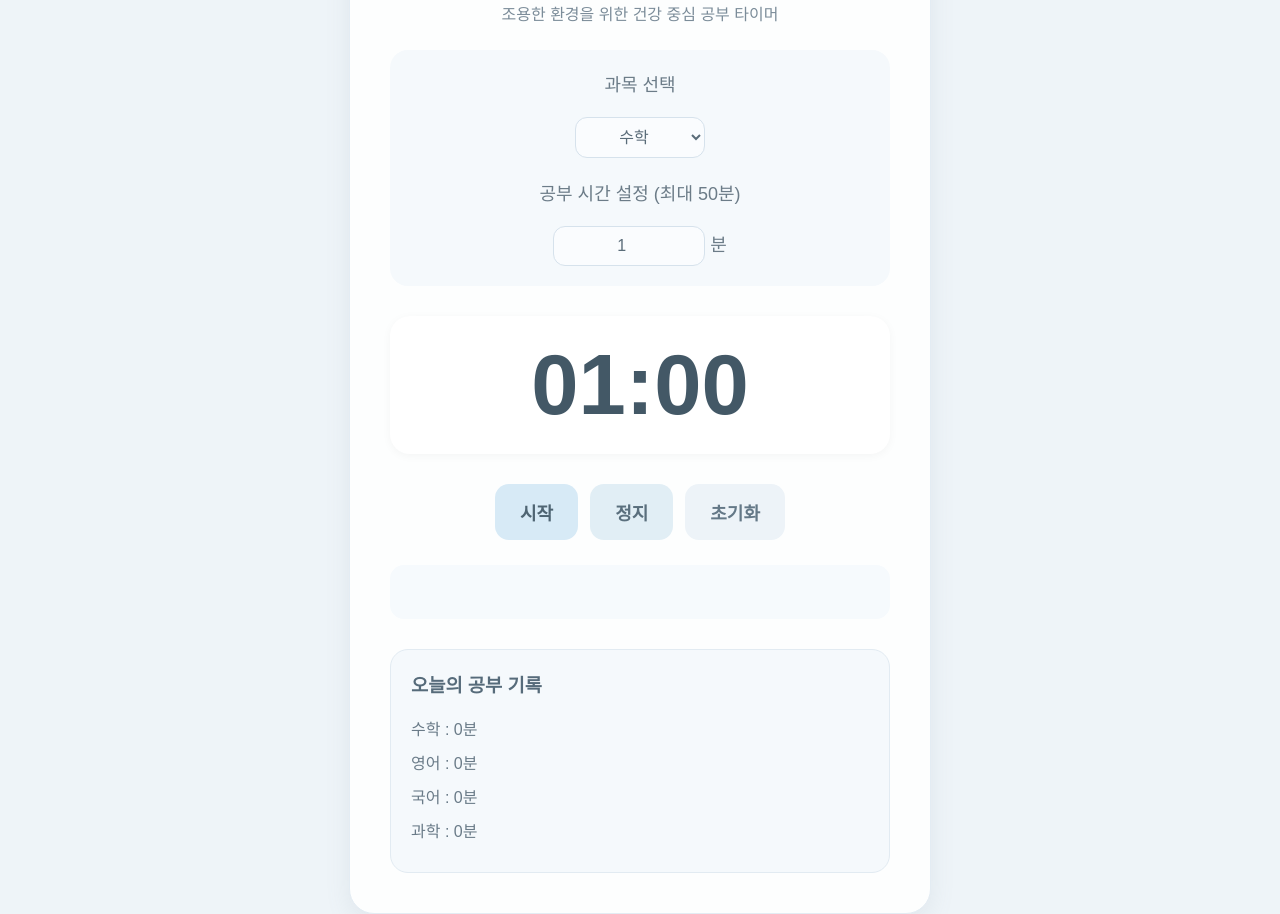
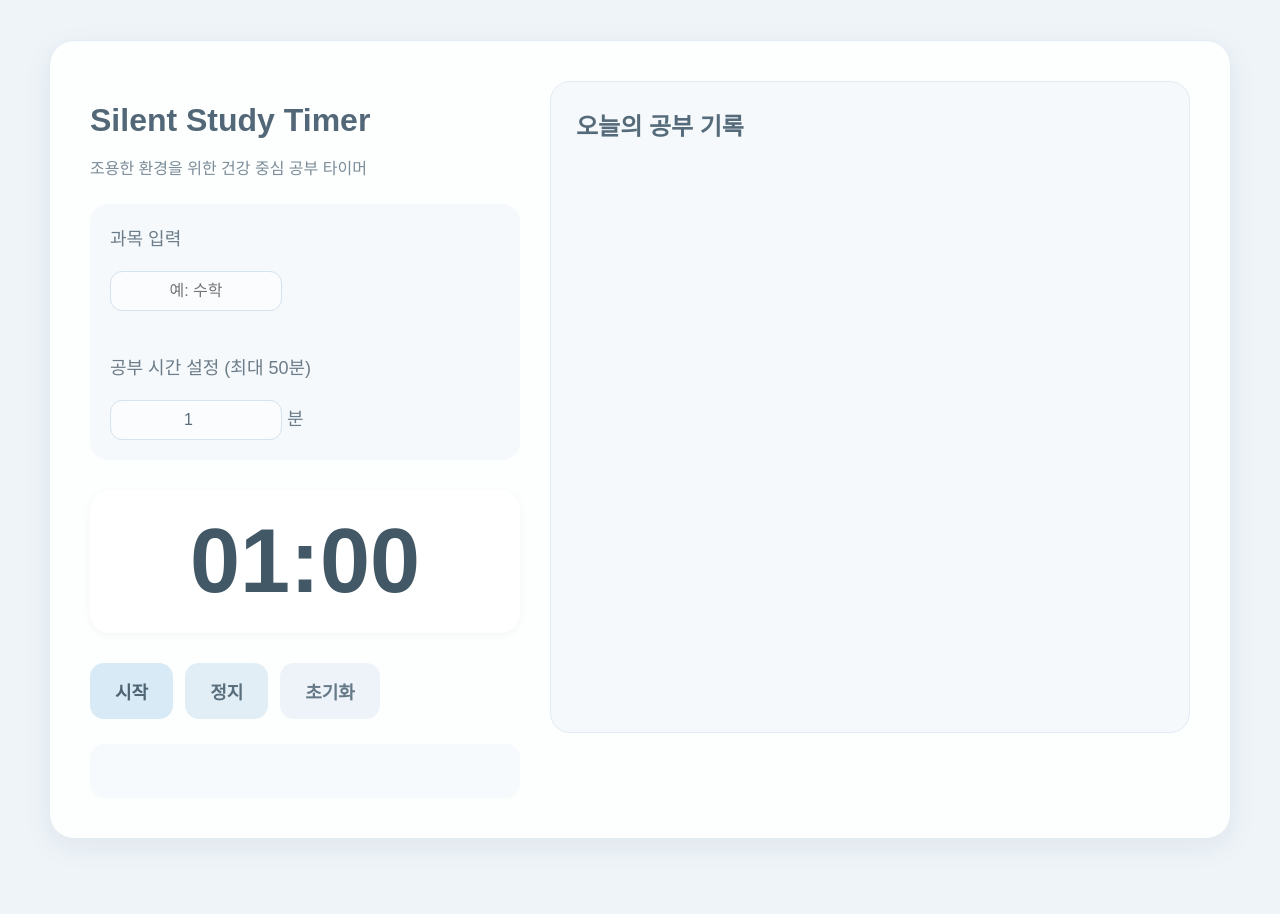
Before and after one commit to Minkyoung-09/Health-Study-Timer, a plain HTML site: page index.html in a window 1280 px wide. After the commit the page ends 879 px from the top, so only its background shows below. Drawn offline with Linux system fonts and the light colour scheme.

Commit message:
Update index.html

```diff
--- a/index.html
+++ b/index.html
@@ -11,22 +11,28 @@
 
 body{
     margin:0;
-    padding:0;
+    padding:40px;
 
-    height:100vh;
-
-    display:flex;
-    justify-content:center;
-    align-items:center;
+    min-height:100vh;
 
     background:#EEF4F8;
 
     font-family:Arial, sans-serif;
+
+    box-sizing:border-box;
 }
 
 .container{
 
-    width:500px;
+    width:1100px;
+
+    margin:auto;
+
+    display:flex;
+
+    gap:30px;
+
+    align-items:flex-start;
 
     background:#FDFEFE;
 
@@ -34,11 +40,14 @@ body{
 
     border-radius:25px;
 
-    text-align:center;
-
     box-shadow:0 8px 25px rgba(120,140,160,0.12);
 
     border:1px solid #E3ECF3;
+}
+
+.left-panel{
+
+    width:430px;
 }
 
 h1{
@@ -66,9 +75,9 @@ p{
     border-radius:18px;
 }
 
-select,input{
+input{
 
-    width:130px;
+    width:150px;
 
     padding:10px;
 
@@ -89,7 +98,7 @@ select,input{
 
 #timer{
 
-    font-size:85px;
+    font-size:90px;
 
     font-weight:bold;
 
@@ -103,14 +112,14 @@ select,input{
 
     padding:20px;
 
+    text-align:center;
+
     box-shadow:0 2px 10px rgba(0,0,0,0.04);
 }
 
 .button-group{
 
     display:flex;
-
-    justify-content:center;
 
     gap:12px;
 
@@ -181,31 +190,41 @@ button:hover{
 
 .study-record{
 
-    margin-top:30px;
+    flex:1;
+
+    min-height:600px;
 
     background:#F5F9FC;
 
-    border-radius:18px;
+    border-radius:20px;
 
-    padding:20px;
-
-    text-align:left;
+    padding:25px;
 
     border:1px solid #E2EBF2;
+
+    overflow-y:auto;
 }
 
-.study-record h3{
+.study-record h2{
 
     margin-top:0;
 
     color:#566B7A;
 }
 
-.study-record p{
+.record-item{
 
-    margin:10px 0;
+    background:white;
 
-    color:#6A7B88;
+    padding:15px;
+
+    border-radius:14px;
+
+    margin-bottom:12px;
+
+    color:#60707D;
+
+    box-shadow:0 2px 8px rgba(0,0,0,0.03);
 }
 
 .break{
@@ -220,29 +239,23 @@ button:hover{
 
 <div class="container">
 
+    <div class="left-panel">
+
         <h1>Silent Study Timer</h1>
 
         <p>조용한 환경을 위한 건강 중심 공부 타이머</p>
 
         <div class="time-setting">
 
-        과목 선택
+            과목 입력
 
             <br><br>
 
-        <select id="subject">
+            <input type="text"
+                   id="subject"
+                   placeholder="예: 수학">
 
-            <option value="수학">수학</option>
-
-            <option value="영어">영어</option>
-
-            <option value="국어">국어</option>
-
-            <option value="과학">과학</option>
-
-        </select>
-
-        <br><br>
+            <br><br><br>
 
             공부 시간 설정 (최대 50분)
 
@@ -272,17 +285,13 @@ button:hover{
 
         <div id="message"></div>
 
+    </div>
+
     <div class="study-record">
 
-        <h3>오늘의 공부 기록</h3>
+        <h2>오늘의 공부 기록</h2>
 
-        <p id="mathRecord">수학 : 0분</p>
-
-        <p id="englishRecord">영어 : 0분</p>
-
-        <p id="koreanRecord">국어 : 0분</p>
-
-        <p id="scienceRecord">과학 : 0분</p>
+        <div id="recordList"></div>
 
     </div>
 
@@ -304,6 +313,8 @@ const message = document.getElementById("message");
 
 const subject = document.getElementById("subject");
 
+const recordList = document.getElementById("recordList");
+
 let time = 60;
 
 let breakTime = 600;
@@ -314,28 +325,8 @@ let running = false;
 
 let isBreak = false;
 
-let studyData = JSON.parse(localStorage.getItem("studyData")) || {
-
-    수학:0,
-    영어:0,
-    국어:0,
-    과학:0
-};
-
-function updateRecords(){
-
-    document.getElementById("mathRecord").innerText =
-    `수학 : ${studyData["수학"]}분`;
-
-    document.getElementById("englishRecord").innerText =
-    `영어 : ${studyData["영어"]}분`;
-
-    document.getElementById("koreanRecord").innerText =
-    `국어 : ${studyData["국어"]}분`;
-
-    document.getElementById("scienceRecord").innerText =
-    `과학 : ${studyData["과학"]}분`;
-}
+let studyData =
+JSON.parse(localStorage.getItem("studyData")) || {};
 
 function updateTimer(){
 
@@ -348,6 +339,23 @@ function updateTimer(){
     seconds = String(seconds).padStart(2,"0");
 
     timer.innerText = `${minutes}:${seconds}`;
+}
+
+function updateRecords(){
+
+    recordList.innerHTML = "";
+
+    for(let subjectName in studyData){
+
+        const div = document.createElement("div");
+
+        div.className = "record-item";
+
+        div.innerText =
+        `${subjectName} : ${studyData[subjectName]}분`;
+
+        recordList.appendChild(div);
+    }
 }
 
 minutesInput.addEventListener("change", ()=>{
@@ -393,11 +401,22 @@ startBtn.addEventListener("click", ()=>{
 
             if(!isBreak){
 
-                let selectedSubject = subject.value;
+                let subjectName = subject.value.trim();
 
-                let studyMinutes = Number(minutesInput.value);
+                if(subjectName === ""){
 
-                studyData[selectedSubject] += studyMinutes;
+                    subjectName = "기타";
+                }
+
+                let studyMinutes =
+                Number(minutesInput.value);
+
+                if(!studyData[subjectName]){
+
+                    studyData[subjectName] = 0;
+                }
+
+                studyData[subjectName] += studyMinutes;
 
                 localStorage.setItem(
                     "studyData",
@@ -408,7 +427,8 @@ startBtn.addEventListener("click", ()=>{
 
                 document.body.classList.add("break");
 
-                message.innerText = "눈을 쉬어주세요 😊";
+                message.innerText =
+                "눈을 쉬어주세요 😊";
 
                 isBreak = true;
 
@@ -422,11 +442,13 @@ startBtn.addEventListener("click", ()=>{
 
                 document.body.classList.remove("break");
 
-                message.innerText = "다시 공부를 시작하세요 📚";
+                message.innerText =
+                "다시 공부를 시작하세요 📚";
 
                 isBreak = false;
 
-                let selected = Number(minutesInput.value);
+                let selected =
+                Number(minutesInput.value);
 
                 time = selected * 60;
 
@@ -454,7 +476,8 @@ resetBtn.addEventListener("click", ()=>{
 
     isBreak = false;
 
-    let selected = Number(minutesInput.value);
+    let selected =
+    Number(minutesInput.value);
 
     time = selected * 60;
 
```
Lines whose indentation alone changed are shown as unchanged.
